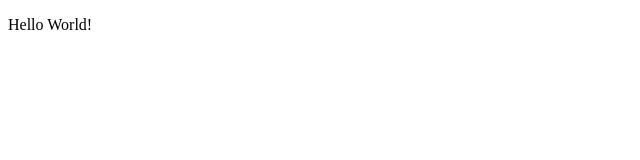
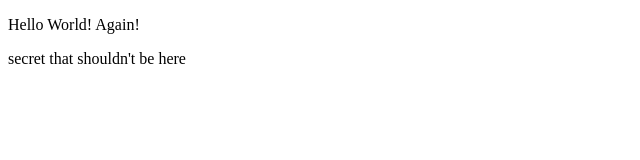
Before and after one commit to pixeloon/github_pages, a plain HTML site: page index.html in a window 1280 px wide. Shown: the whole page, without its empty margins (0-640 px from the left). Drawn offline with Linux system fonts and the light colour scheme.

Commit message:
error on purpose

```diff
--- a/index.html
+++ b/index.html
@@ -6,7 +6,8 @@
 </head>
 <body>
 <p>
-  Hello World!
+  Hello World! Again!
 </p>
+<p>secret that shouldn't be here</p>
 </body>
 </html>
```
